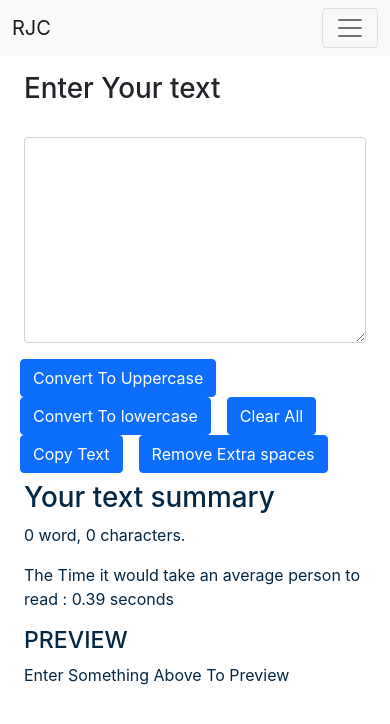
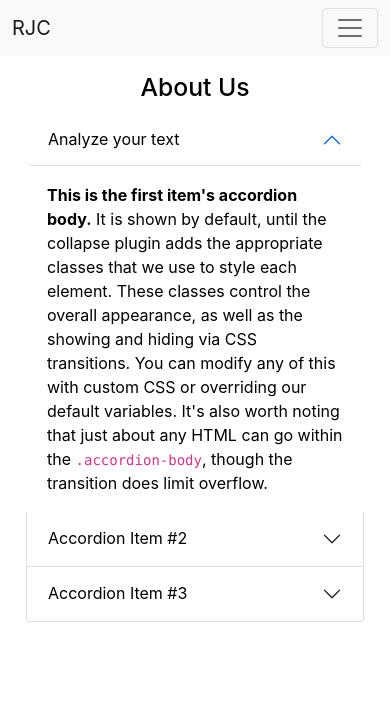
Before and after one commit to FOMEISTAKEN/textutils, a React (Create React App) app: page /about in a window 390 px wide. Shown: the top 724 px of the page. Built offline with nearby package versions, Linux system fonts and the light colour scheme.

Commit message:
fixing issues + making responsive

```diff
--- a/package.json
+++ b/package.json
@@ -8,7 +8,7 @@
     "@testing-library/user-event": "^13.5.0",
     "react": "^17.0.2",
     "react-dom": "^17.0.2",
-    "react-router-dom": "^5.3.0",
+    "react-router-dom": "6",
     "react-scripts": "5.0.0",
     "web-vitals": "^2.1.3"
   },
--- a/public/index.html
+++ b/public/index.html
@@ -13,7 +13,7 @@
     <link rel="manifest" href="%PUBLIC_URL%/manifest.json" />
     <link href="https://cdn.jsdelivr.net/npm/bootstrap@5.1.3/dist/css/bootstrap.min.css" rel="stylesheet" integrity="sha384-1BmE4kWBq78iYhFldvKuhfTAU6auU8tT94WrHftjDbrCEXSU1oBoqyl2QvZ6jIW3" crossorigin="anonymous">
 
-  <title>RJC</title>
+  <title>RJC - Home</title>
   </head>
 
   <body>
--- a/src/App.js
+++ b/src/App.js
@@ -4,6 +4,9 @@ import Navbar from './components/Navbar';
 import TextForm from './components/TextForm';
 import About from './components/About';
 import Alert from './components/Alert';
+import {BrowserRouter as Router, Routes, Route } from 'react-router-dom';
+
+
 
 
 
@@ -29,11 +32,13 @@ function App() {
       setMode('dark');
       document.body.style.backgroundColor= "#042743"
       showAlert(". Dark mode has been enabled.", "success")
+      document.title = "RJC - Dark Mode"
     }
     else{
       setMode('light');
       document.body.style.backgroundColor= "white"
       showAlert(". Light mode has been enabled.", "success")
+      document.title = "RJC - Light Mode"
 
     }
   }
@@ -41,16 +46,20 @@ function App() {
   return (
     <>
 <div>
+  <Router>
     <Navbar title="RJC" aboutText="About RJC" mode={mode} toggleMode={toggleMode} />
     <Alert alert={alert}/>
     <div className="container">
+      <Routes>
+        <Route path="/about" element={<About/> }/>
+        <Route path="/" element={ <TextForm showAlert={showAlert} name="Your Text" heading="Enter Your text" mode={mode}/>}/>
 
-  <TextForm showAlert={showAlert} name="Your Text" heading="Enter Your text" mode={mode}/>
+      </Routes>
 
 
-    {/* <About/> */}
 
   </div>
+  </Router>
 </div>
 
 </>
--- a/src/components/About.js
+++ b/src/components/About.js
@@ -11,33 +11,34 @@ export default function About() {
         borderRadius: '5px'
 
     })
-    const [btntext, setBtnText] = useState("Enable Dark Mode")
+    // const [btntext, setBtnText] = useState("Enable Dark Mode")
 
 
-    const  toggleStyle = () =>{
-         if (mystyle.color === 'black') {
-            setMystyle({
-                color: 'white',
-                backgroundColor: 'black',
-                border: '1px solid white',
-                borderRadius: '5px'
-            })
-            setBtnText("Enable Light Mode")
-        }
-     else{
-        setMystyle({
-            color: 'black',
-            backgroundColor: 'white'
-        })
-        setBtnText("Enable Dark Mode")
-     }
+    // const  toggleStyle = () =>{
+    //      if (mystyle.color === 'black') {
+    //         setMystyle({
+    //             color: 'white',
+    //             backgroundColor: 'black',
+    //             border: '1px solid white',
+    //             borderRadius: '5px'
+    //         })
+    //         setBtnText("Enable Light Mode")
+    //     }
+    //  else{
+    //     setMystyle({
+    //         color: 'black',
+    //         backgroundColor: 'white'
+    //     })
+    //     setBtnText("Enable Dark Mode")
+    //  }
 
-    }
+    // }
 
 
 
 
     return (
+
 
        <div className='container my-3'  style={mystyle}>
                         <center> <h2>About Us</h2> </center>
@@ -45,7 +46,7 @@ export default function About() {
             <div className="accordion-item"  style={mystyle}>
                 <h2 className="accordion-header" id="headingOne">
                 <button  style={mystyle} className="accordion-button" type="button" data-bs-toggle="collapse" data-bs-target="#collapseOne" aria-expanded="true" aria-controls="collapseOne">
-                    Accordion Item #1
+                    Analyze your text
                 </button>
                 </h2>
                 <div id="collapseOne" className="accordion-collapse collapse show" aria-labelledby="headingOne" data-bs-parent="#accordionExample">
@@ -81,10 +82,11 @@ export default function About() {
             </div>
 
 
-            <div className="container">
+            {/* <div className="container">
             <button onClick={toggleStyle} className="btn btn-primary my-3">{btntext}</button>
 
-            </div>
+            </div> */}
+            <script>document.title = "RJC - About"</script>
 </div>
 
     )
--- a/src/components/Navbar.js
+++ b/src/components/Navbar.js
@@ -1,6 +1,6 @@
 import React from 'react'
 import PropTypes from 'prop-types'
-// import {BrowserRouter as Router,Link} from "react-router-dom";
+import {Link} from "react-router-dom";
 
 
 export default function Navbar(props) {
@@ -16,11 +16,11 @@ export default function Navbar(props) {
      <div className="collapse navbar-collapse" id="navbarSupportedContent">
        <ul className="navbar-nav me-auto mb-2 mb-lg-0">
          <li className="nav-item">
-           <a className="nav-link active" aria-current="page" href="">Home</a>
+           <Link className="nav-link active" aria-current="page" to="/">Home</Link>
          </li>
 
          <li className="nav-item">
-          <a className="nav-link" href="/about" >{props.aboutText}</a>
+          <Link className="nav-link" to="/about" >{props.aboutText}</Link>
          </li>
          {/* <li className="nav-item dropdown">
            <a className="nav-link dropdown-toggle" href="/" id="navbarDropdown" role="button" data-bs-toggle="dropdown" aria-expanded="false">
--- a/src/components/TextForm.js
+++ b/src/components/TextForm.js
@@ -60,14 +60,14 @@ const handleExtraSpaces = () =>{
                 <label htmlFor="myBox" className="form-label"></label>
                 <textarea value={text} onChange={handleOnChange} className={`form-control text-${props.mode === 'light'?'dark':'light'}`} style={{backgroundColor: props.mode === 'light'?'white':'#042743'}} id="myBox" rows="8"></textarea>
             </div>
-            <button onClick={handleUpClick}  className="btn btn-primary mx-2">Convert To Uppercase</button>
-            <button onClick={handleDownlClick}  className="btn btn-primary mx-2">Convert To lowercase</button>
-            <button onClick={handleClearClick}  className="btn btn-primary mx-2">Clear All</button>
-            <button onClick={handleCopy}  className="btn btn-primary mx-2">Copy Text</button>
-            <button onClick={handleExtraSpaces}  className="btn btn-primary mx-2">Remove Extra spaces</button>
+            <button onClick={handleUpClick}  className="btn btn-primary mx-2 my-2 p-1">Convert To Uppercase</button>
+            <button onClick={handleDownlClick}  className="btn btn-primary mx-2 my-2 p-1">Convert To lowercase</button>
+            <button onClick={handleClearClick}  className="btn btn-primary mx-2 my-2 p-1">Clear All</button>
+            <button onClick={handleCopy}  className="btn btn-primary mx-2 my-2 p-1">Copy Text</button>
+            <button onClick={handleExtraSpaces}  className="btn btn-primary mx-2 my-2 p-1">Remove Extra spaces</button>
             <div className="container my-2">
                 <h1 >Your text summary</h1>
-                <p >{text.length>0 ? text.trim().split(" ").length : 0} word{`${text.length>1?'s':''}`}, {text.length} characters.</p>
+                <p >{text.split(" ").filter((element) =>{return element.length!=0}).length} word{`${text.split(" ").filter((element) =>{return element.length!=0}).length>1?'s':''}`}, {text.length} characters.</p>
                 <p >The Time it would take an average person to read : {0.39 * text.split(" ").length } seconds</p>
                 <h3 >
                     PREVIEW
```
Also changed, not shown: 1 other file (tests, documents, lock files or other folders).
